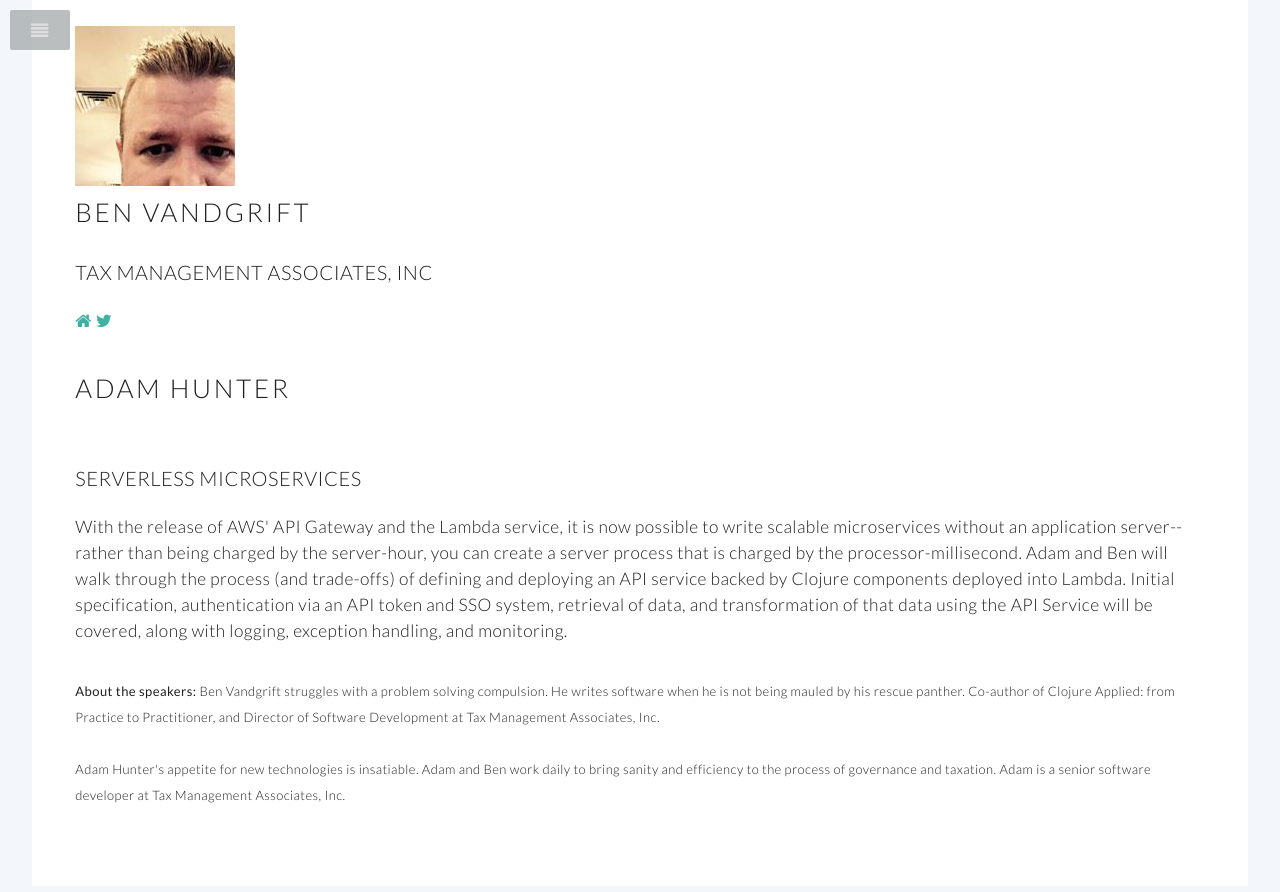
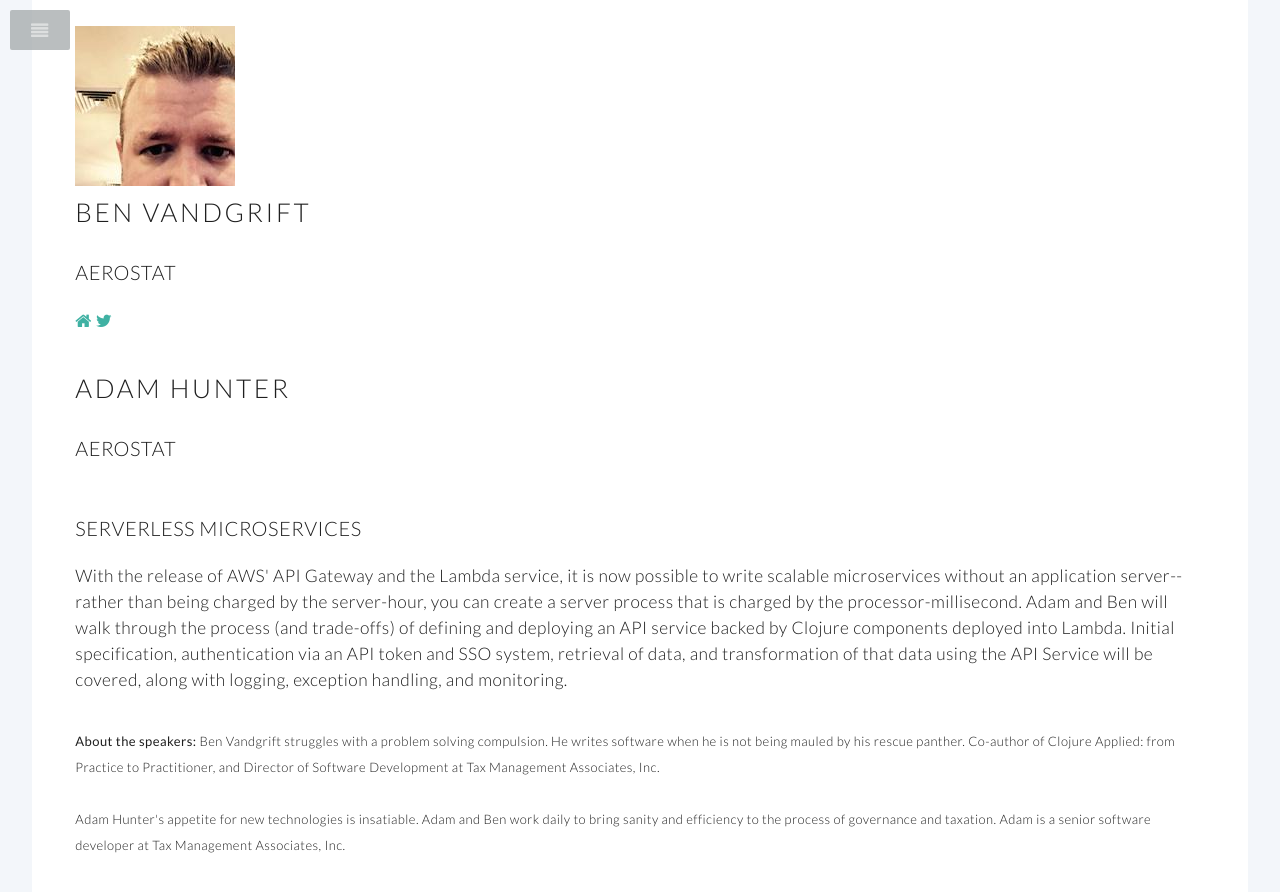
Before and after one commit to clojureconj/clojureconj.github.io, a Jekyll site: the page built from speakers.html, in a window 1280 px wide and 900 px high, scrolled down 2623 px. Shown: the top 892 px of the window. Built offline with Jekyll 4.4.1, drawn with Linux system fonts in a browser that asks for light colours.

Commit message:
update bios

```diff
--- a/speakers.html
+++ b/speakers.html
@@ -86,11 +86,12 @@ title: Clojure/conj 2015 - Speakers
      <section>
 <img src="images/speakers/bvandgrift.jpg" alt="Ben Vandgrift" title="Ben Vandgrift" class="logo" width="160"/>
 <h2>Ben Vandgrift</h2>
-<h3><a href="http://tma1.com">Tax Management Associates, Inc</a></h3>
+<h3><a href="http://aerost.at">Aerostat</a></h3>
 <p><a href="http://ben.vandgrift.com" class="icon fa-home logo"></a>
 <a href="http://twitter.com/bvandgrift" class="icon fa-twitter logo"></a>
 </p>
 <h2>Adam Hunter</h2>
+<h3><a href="http://aerost.at">Aerostat</a></h3>
 
      </section>
     </div>
```
